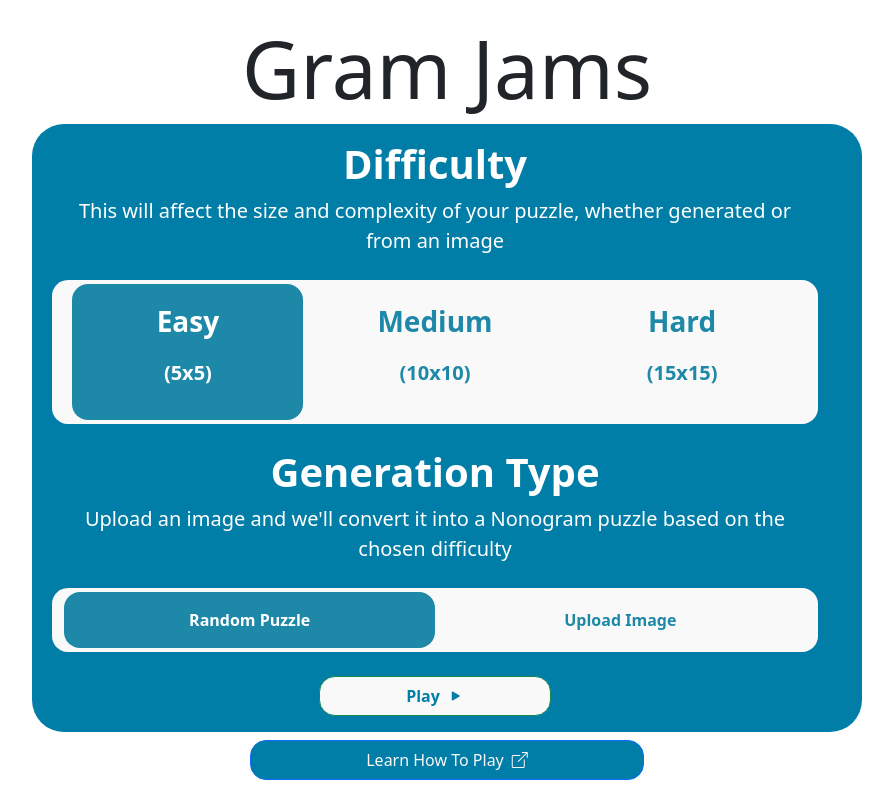
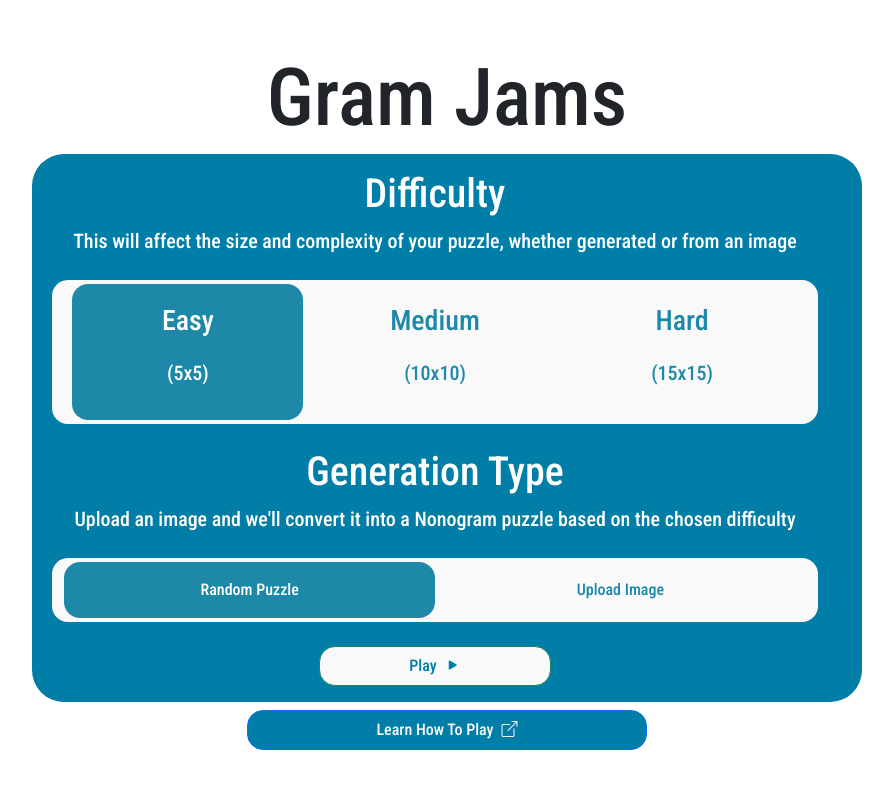
Before and after one commit to Jamie-Watson/SEG3125_Game, a React (Vite) app: page / in a window 1280 px wide. Shown: the whole page, without its empty margins (193-1086 px from the left). Built offline with nearby package versions, Linux system fonts and the light colour scheme.

Commit message:
wip tuning

```diff
--- a/src/App.css
+++ b/src/App.css
@@ -1,3 +1,16 @@
+@font-face {
+  font-family: 'Roboto';
+  src: url('../public/RobotoCondensed-Medium.ttf') format('truetype'),
+       url('../public/RobotoCondensed-Medium.ttf') format('truetype');
+  font-weight: 400;
+  font-style: normal;
+}
+
+body {
+  font-family: 'Roboto', sans-serif !important;
+}
+
+
 #root {
   width: 100vw !important;
   margin: 0;
@@ -123,6 +136,7 @@
   padding: 8px;
   font-weight: bold;
 }
+
 
 /*all the extra resizing stuffs*/
 
--- a/src/pages/GamePage.jsx
+++ b/src/pages/GamePage.jsx
@@ -144,7 +144,7 @@ const GamePage = () => {
   return (
   <div className="container-fluid py-3 justify-content-center align-items-center">
     <div className="row justify-content-center mt-2">
-      <div className="col-12 col-sm-10 col-md-8 col-lg-4">
+      <div className="col-12 col-sm-10 col-md-4 col-lg-4">
         <button
           className="btn btn-primary w-100 HomeInfoButton"
           onClick={() =>
@@ -162,7 +162,7 @@ const GamePage = () => {
 
     {gameState.isComplete && (
       <div className="row justify-content-center my-3">
-        <div className="col-12 col-sm-10 col-md-8 col-lg-4">
+        <div className="col-12 col-sm-10 col-md-4 col-lg-4">
           <div className="alert successAlert text-center">
             <i class="bi bi-award fs-1"></i>
             <h4>Congratulations!</h4>
--- a/src/pages/HomePage.jsx
+++ b/src/pages/HomePage.jsx
@@ -25,9 +25,9 @@ const HomePage = () => {
       <GameForm onPlayClick={handlePlayClick} />
     </div>
   </div>
-
-  <div className="row justify-content-center w-100 mt-2">
-    <div className="col-sm-4">
+<div className="row justify-content-center w-100 mt-2">
+  <div className="col-12 d-flex justify-content-center">
+    <div style={{ maxWidth: '400px', width: '100%' }}>
       <button
         className="btn btn-primary w-100 HomeInfoButton"
         onClick={() =>
@@ -44,6 +44,8 @@ const HomePage = () => {
   </div>
 </div>
 
+</div>
+
     </>
   );
 };
```
Also changed, not shown: public/RobotoCondensed-Medium.ttf (added).
